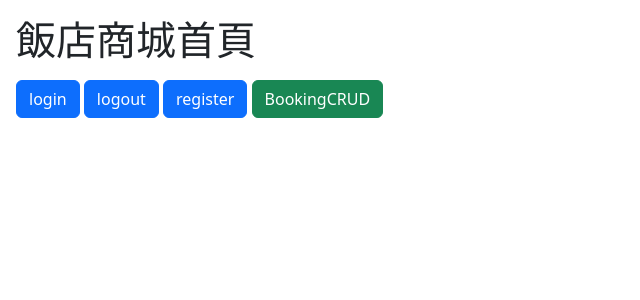
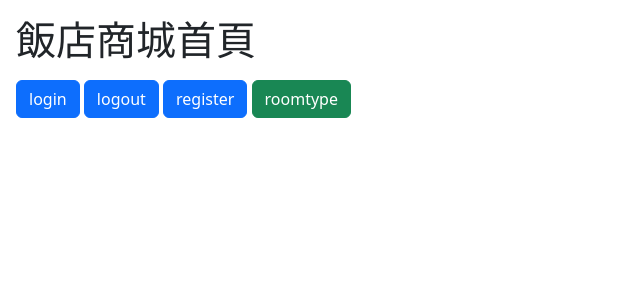
Before and after one commit to JoseZhang0210/final_project, a Spring Boot app: page / in a window 1280 px wide. Shown: the top 300 px of the page, without its empty margins (0-640 px from the left). Run offline with Spring Boot 4, Linux system fonts and the light colour scheme; some of the project's set-up classes (security, data sources, template engines, error pages and the like) are left out, and stand-ins take their place.

Commit message:
fixed index

```diff
--- a/src/main/resources/templates/index.html
+++ b/src/main/resources/templates/index.html
@@ -20,7 +20,8 @@
 <!-- 			<a th:href="@{/booking}" class="btn btn-success">BookingOrderView</a> -->
 <!-- 			<a th:href="@{/roomlist}" class="btn btn-success">RoomListView</a> -->
 <!-- 			<a th:href="@{/bookingcheck}" class="btn btn-success">BookingCheckView</a> -->
-			<a th:href="@{/roomtypeCRUD}" class="btn btn-success">BookingCRUD</a>
+<!--	    	<a th:href="@{/bookingorder}" class="btn btn-success">bookingorder</a>-->
+			<a th:href="@{/roomtype}" class="btn btn-success">roomtype</a>
 
 
         </div>
```
